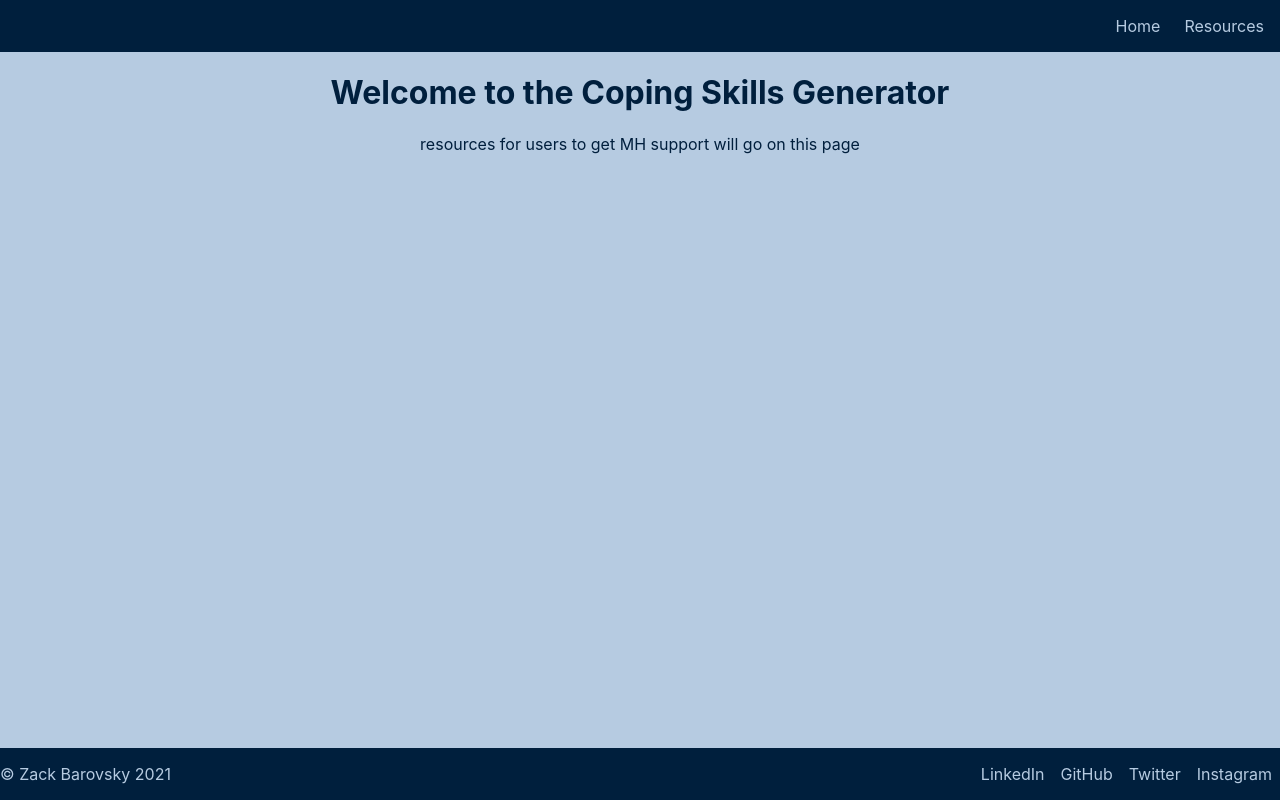
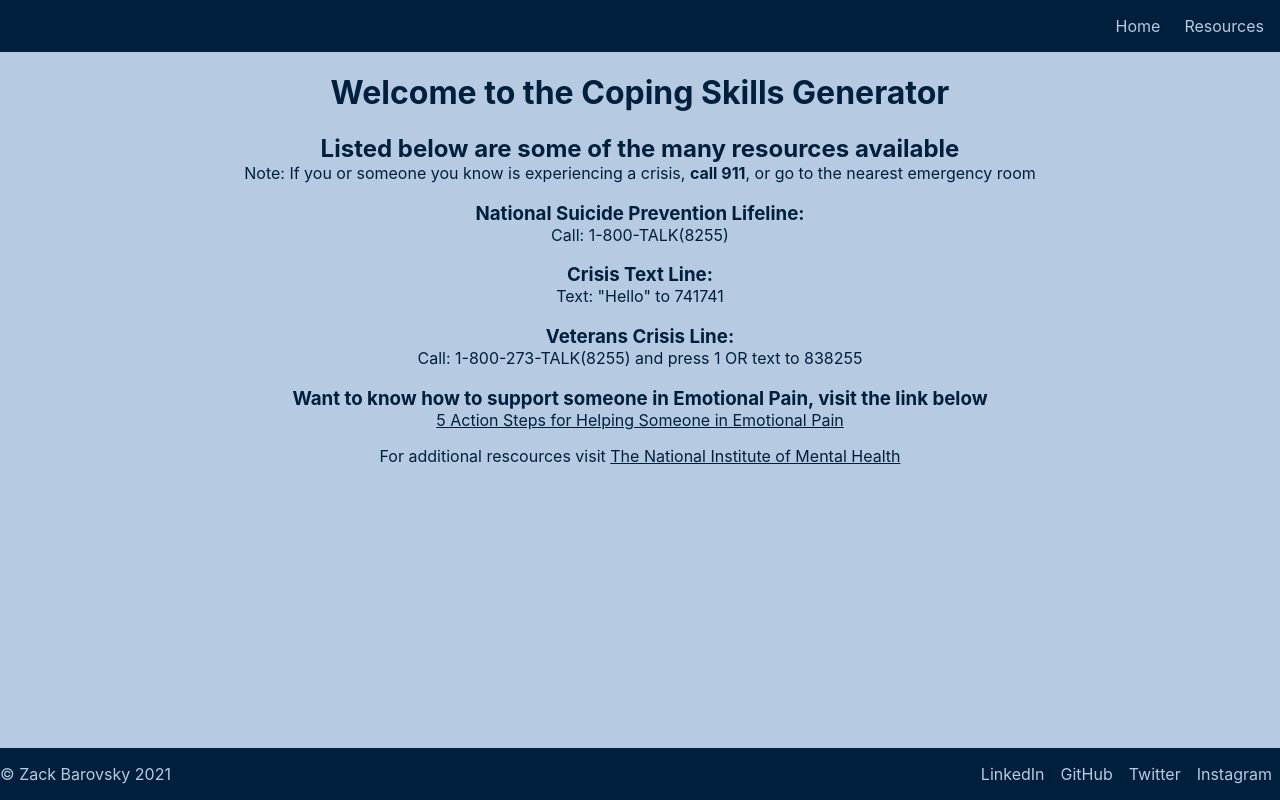
Before and after one commit to zbarovsky/coping-skills-react, a React (Create React App) app: page /resources in a window 1280 px wide. Built offline with nearby package versions, Linux system fonts and the light colour scheme.

Commit message:
added resources to recourses page

```diff
--- a/src/components/Resources.tsx
+++ b/src/components/Resources.tsx
@@ -4,7 +4,29 @@ function Resources() {
 
     return (
         <div>
-            <p>resources for users to get MH support will go on this page</p>
+            <div className='resources'>
+                <h2 className='resource-title'>Listed below are some of the many resources available</h2>
+                <p className='resource-text'>Note: If you or someone you know is experiencing a crisis, <strong>call 911</strong>, or go to the nearest emergency room</p>
+            </div>
+            <div className='resources'>
+                <h3 className='resource-title'>National Suicide Prevention Lifeline:</h3>
+                <p className='resource-text'>Call: 1-800-TALK(8255)</p>
+            </div>
+            <div className='resources'>
+                <h3 className='resource-title'>Crisis Text Line:</h3>
+                <p className='resource-text'>Text: "Hello" to 741741</p>
+            </div>
+            <div className='resources'>
+                <h3 className='resource-title'>Veterans Crisis Line:</h3>
+                <p className='resource-text'>Call: 1-800-273-TALK(8255) and press 1 OR text to 838255</p>
+            </div>
+            <div className='resources'>
+                <h3 className='resource-title'>Want to know how to support someone in Emotional Pain, visit the link below</h3>
+                <a className='resource-link' rel='noopener noreferrer' target='_blank' href='https://www.nimh.nih.gov/health/publications/5-action-steps-for-helping-someone-in-emotional-pain/index.shtml'>5 Action Steps for Helping Someone in Emotional Pain</a>
+            </div>
+            <div className='resources'>
+                <p>For additional rescources visit <a className='resource-link' rel='noopener noreferrer' target='_blank' href='https://www.nimh.nih.gov/health/index.shtml'>The National Institute of Mental Health</a></p>
+            </div>
         </div>
     )
 }
--- a/src/index.scss
+++ b/src/index.scss
@@ -119,3 +119,21 @@ ul {
   }
 
 }
+
+.resource-title {
+  margin-bottom: 0;
+  padding-bottom: 0;
+}
+
+.resource-text {
+  margin-top: 0;
+  padding-top:0;
+}
+
+.resource-link {
+  color: $midnight-blue;
+
+  &:hover {
+    opacity: 0.75;
+  }
+}
```
